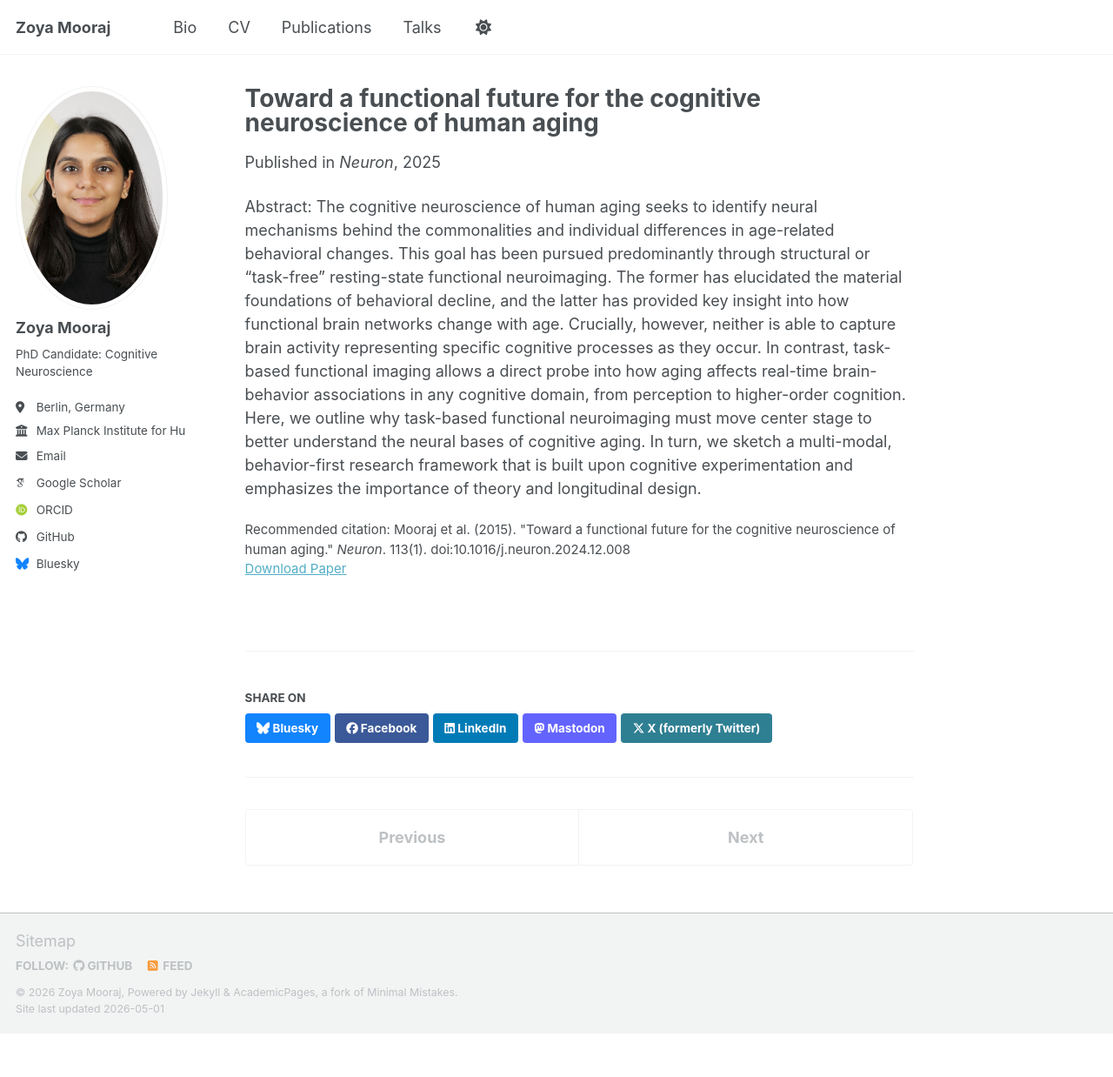
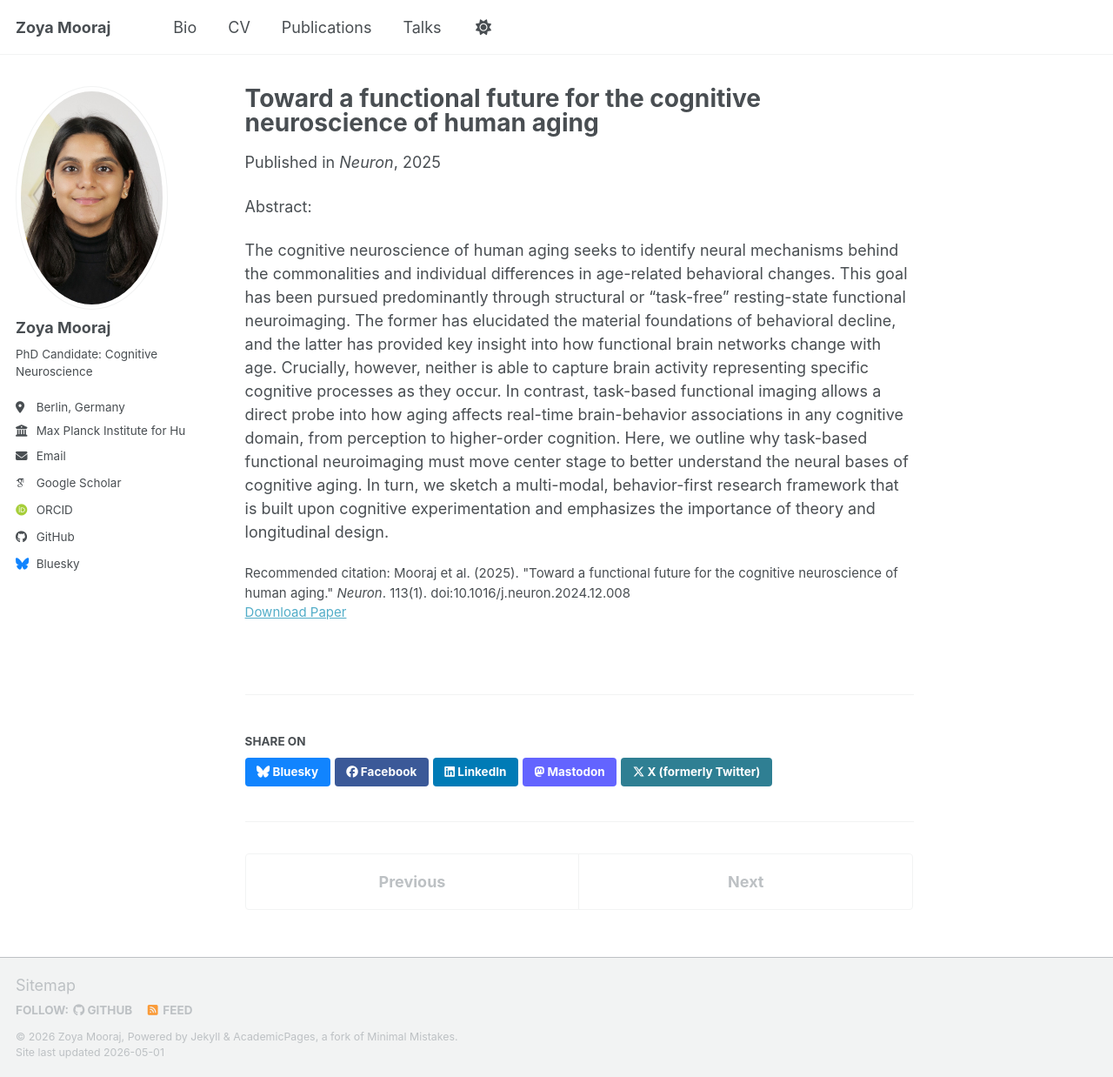
Before and after one commit to zoya-mooraj/zoya-mooraj.github.io, a Jekyll site: the page built from _publications/2025-Neuron-1.md, in a window 1280 px wide and 1238 px high. Shown: the whole window at 87% size. Built offline with Jekyll 4.4.1, drawn with Linux system fonts in a browser that asks for light colours; some web fonts are replaced; a script bundle is joined from its source files by our own code; library files that are not in the unit come from our copies.

Commit message:
update pubs

```diff
--- a/_publications/2025-Neuron-1.md
+++ b/_publications/2025-Neuron-1.md
@@ -8,7 +8,8 @@ date: 2025-10-01
 venue: 'Neuron'
 #slidesurl: 'https://academicpages.github.io/files/slides1.pdf'
 paperurl: 'https://zoya-mooraj.github.io/files/Moorajetal_2025.pdf'
-citation: 'Mooraj et al. (2015). &quot;Toward a functional future for the cognitive neuroscience of human aging.&quot; <i>Neuron</i>. 113(1). doi:10.1016/j.neuron.2024.12.008'
+citation: 'Mooraj et al. (2025). &quot;Toward a functional future for the cognitive neuroscience of human aging.&quot; <i>Neuron</i>. 113(1). doi:10.1016/j.neuron.2024.12.008'
 ---
 Abstract:
+
 The cognitive neuroscience of human aging seeks to identify neural mechanisms behind the commonalities and individual differences in age-related behavioral changes. This goal has been pursued predominantly through structural or "task-free" resting-state functional neuroimaging. The former has elucidated the material foundations of behavioral decline, and the latter has provided key insight into how functional brain networks change with age. Crucially, however, neither is able to capture brain activity representing specific cognitive processes as they occur. In contrast, task-based functional imaging allows a direct probe into how aging affects real-time brain-behavior associations in any cognitive domain, from perception to higher-order cognition. Here, we outline why task-based functional neuroimaging must move center stage to better understand the neural bases of cognitive aging. In turn, we sketch a multi-modal, behavior-first research framework that is built upon cognitive experimentation and emphasizes the importance of theory and longitudinal design.
```
Also changed, not shown: _publications/inprep-confidenceleak.md (+1 -1 lines), _publications/inprep-longcross.md (+1 -1 lines).
